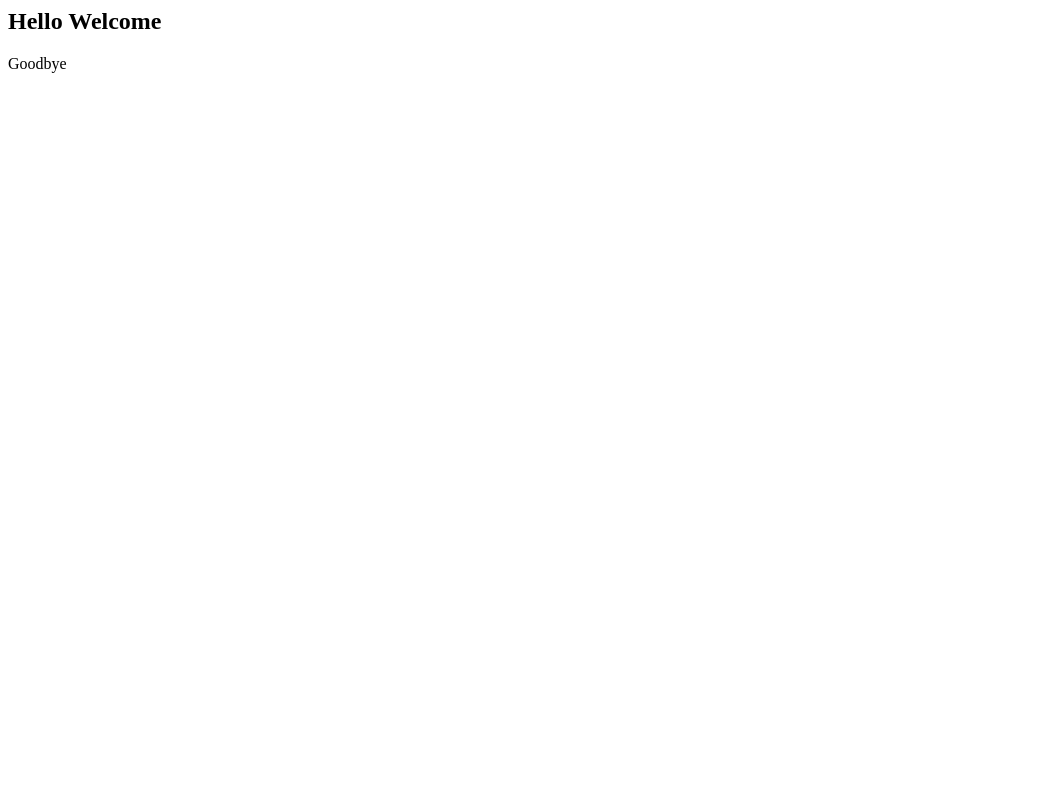
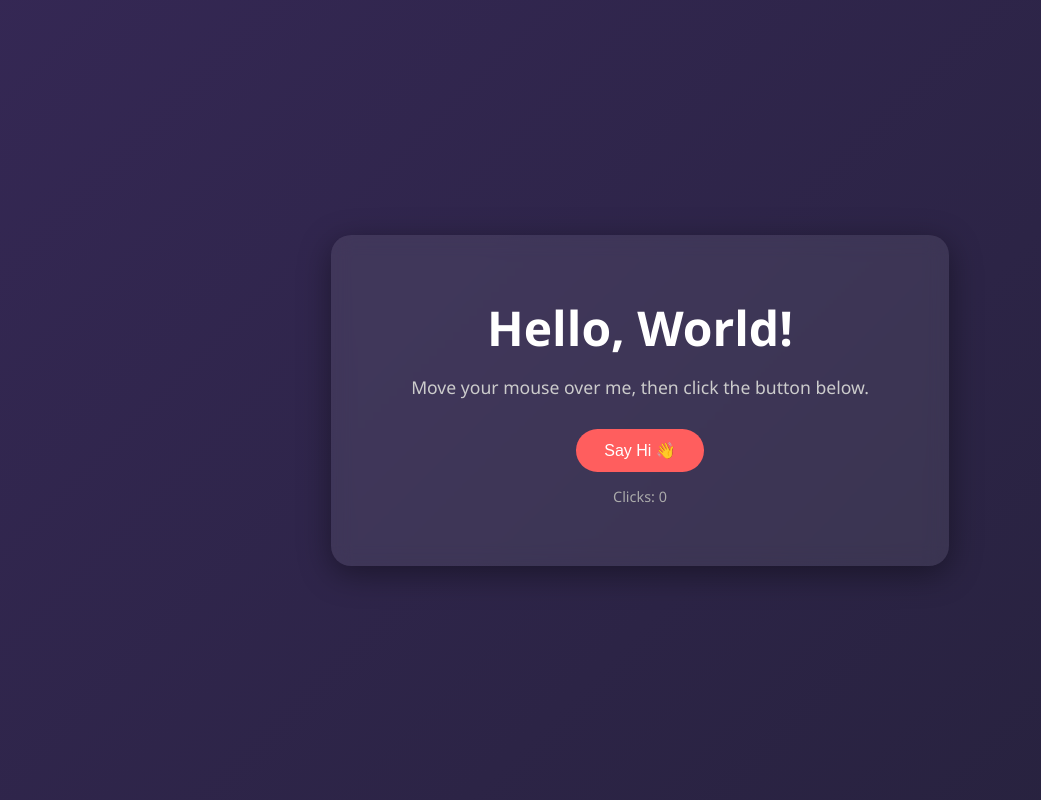
Before and after one commit to TonyLatrobe/lms, a plain HTML site: page index.html in a window 1280 px wide. Shown: the whole page, without its empty margins (0-1041 px from the left). Drawn offline with Linux system fonts and the light colour scheme.

Commit message:
Update index.html

```diff
--- a/index.html
+++ b/index.html
@@ -1,2 +1,133 @@
-<h2>Hello Welcome</h2>
-<p>Goodbye</p>
+<!DOCTYPE html>
+<html lang="en">
+<head>
+<meta charset="UTF-8">
+<title>Hello World</title>
+<style>
+  * { margin: 0; padding: 0; box-sizing: border-box; }
+
+  body {
+    height: 100vh;
+    display: flex;
+    align-items: center;
+    justify-content: center;
+    font-family: 'Segoe UI', Tahoma, sans-serif;
+    background: linear-gradient(135deg, #1e1e2f, #3a2a5d, #1e1e2f);
+    background-size: 400% 400%;
+    animation: gradientShift 12s ease infinite;
+    overflow: hidden;
+  }
+
+  @keyframes gradientShift {
+    0% { background-position: 0% 50%; }
+    50% { background-position: 100% 50%; }
+    100% { background-position: 0% 50%; }
+  }
+
+  .card {
+    text-align: center;
+    padding: 60px 80px;
+    border-radius: 20px;
+    background: rgba(255, 255, 255, 0.08);
+    backdrop-filter: blur(10px);
+    box-shadow: 0 8px 32px rgba(0, 0, 0, 0.4);
+    transition: transform 0.3s ease, box-shadow 0.3s ease;
+  }
+
+  h1 {
+    font-size: 3rem;
+    color: #fff;
+    cursor: pointer;
+    transition: color 0.3s ease, transform 0.3s ease;
+  }
+
+  p#subtitle {
+    margin-top: 15px;
+    color: #ccc;
+    font-size: 1.1rem;
+  }
+
+  button {
+    margin-top: 30px;
+    padding: 12px 28px;
+    font-size: 1rem;
+    border: none;
+    border-radius: 30px;
+    background: #ff5e5e;
+    color: white;
+    cursor: pointer;
+    transition: background 0.3s ease, transform 0.2s ease;
+  }
+
+  button:hover {
+    background: #ff8080;
+    transform: scale(1.05);
+  }
+
+  #clickCount {
+    margin-top: 15px;
+    color: #aaa;
+    font-size: 0.9rem;
+  }
+</style>
+</head>
+<body>
+
+  <div class="card" id="card">
+    <h1 id="title">Hello, World!</h1>
+    <p id="subtitle">Move your mouse over me, then click the button below.</p>
+    <button id="greetBtn">Say Hi 👋</button>
+    <p id="clickCount">Clicks: 0</p>
+  </div>
+
+<script>
+  const title = document.getElementById('title');
+  const card = document.getElementById('card');
+  const subtitle = document.getElementById('subtitle');
+  const btn = document.getElementById('greetBtn');
+  const clickCount = document.getElementById('clickCount');
+
+  const colors = ['#ff5e5e', '#5ecbff', '#5eff8f', '#ffe15e', '#c95eff'];
+
+  // Hover effect on title: random color + grow
+  title.addEventListener('mouseover', () => {
+    const randomColor = colors[Math.floor(Math.random() * colors.length)];
+    title.style.color = randomColor;
+    title.style.transform = 'scale(1.1)';
+  });
+
+  title.addEventListener('mouseout', () => {
+    title.style.color = '#fff';
+    title.style.transform = 'scale(1)';
+  });
+
+  // Card follows mouse slightly (parallax tilt effect)
+  document.addEventListener('mousemove', (e) => {
+    const x = (e.clientX / window.innerWidth - 0.5) * 20;
+    const y = (e.clientY / window.innerHeight - 0.5) * 20;
+    card.style.transform = `rotateY(${x}deg) rotateX(${-y}deg)`;
+  });
+
+  document.addEventListener('mouseleave', () => {
+    card.style.transform = 'rotateY(0deg) rotateX(0deg)';
+  });
+
+  // Button click: change subtitle and count clicks
+  let count = 0;
+  const messages = [
+    "Hi there! 😊",
+    "Great to see you!",
+    "You clicked again? Awesome!",
+    "Keep going, I like it!",
+    "You're on a roll! 🚀"
+  ];
+
+  btn.addEventListener('click', () => {
+    count++;
+    clickCount.textContent = `Clicks: ${count}`;
+    subtitle.textContent = messages[Math.floor(Math.random() * messages.length)];
+  });
+</script>
+
+</body>
+</html>
```
